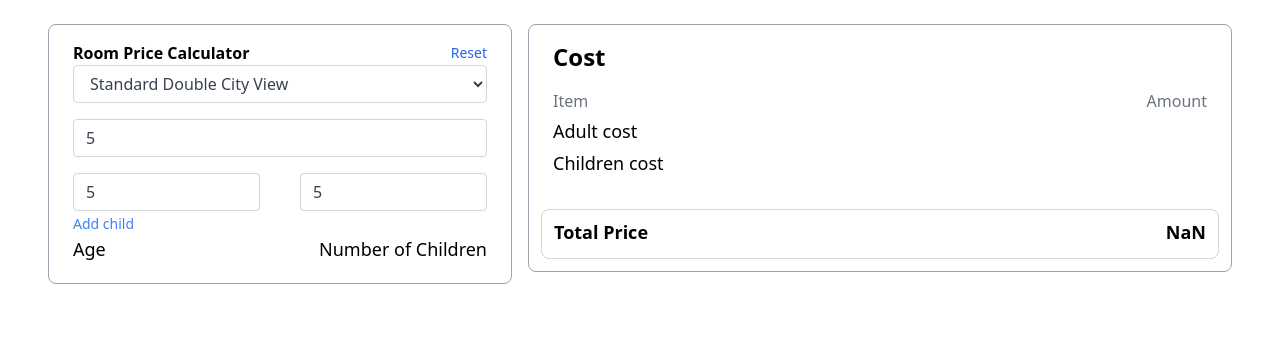
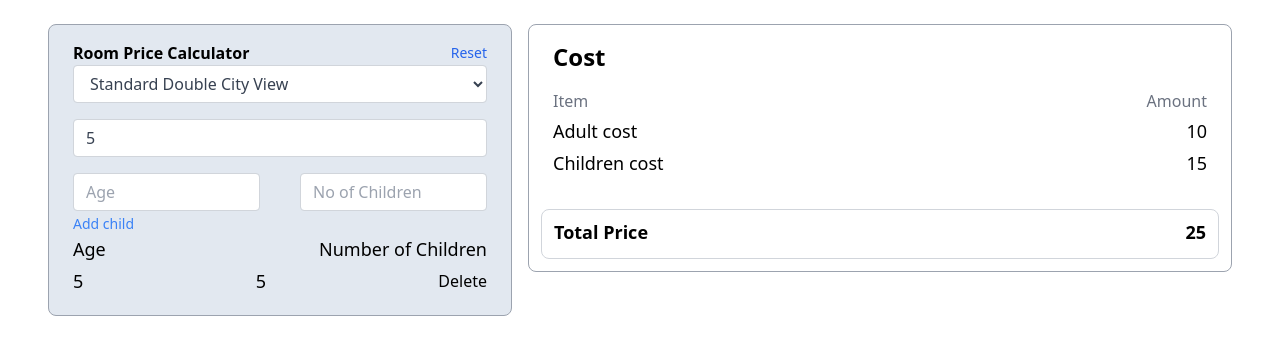
Before and after one commit to anjana96n/room-price-calculator, a React (Create React App) app: page / in a window 1280 px wide. Both pictures are taken after typing "5", "5", "5" into the empty fields and a click on the button "Add child". Shown: the top 354 px of the page. Built offline with nearby package versions, Linux system fonts and the light colour scheme.

Commit message:
Cost function added for testing values

```diff
--- a/src/App.js
+++ b/src/App.js
@@ -1,26 +1,17 @@
 //import logo from "./logo.svg";
 // import './App.css';
-import React, { useState } from "react";
 import Cost from "./components/Cost";
-import FormData from "./components/FormData";
+import Form from "./components/FormData";
 
 function App() {
-  // const [authState, setAuthState] = useState({
-  //   room: 0,
-  //   adults: 0,
-  //   numOfChildren: 0,
-  //   age: 0,
-  // });
-  // const [authState, setAuthState] = useState({});
-
   return (
     <div className="App max-h-screen py-6 px-12">
       <div className="sm:grid grid-cols-5 gap-4">
-        <div className="col-span-2 border border-1 border-gray-400 rounded-lg">
-          <FormData />
+        <div className="col-span-2 border border-1 border-gray-400 rounded-lg bg-slate-200">
+          <Form />
         </div>
         <div className="col-span-3">
-          <div className="border border-1 rounded-lg border-gray-400">
+          <div className="border border-1 rounded-lg border-gray-400 ">
             <Cost />
           </div>
         </div>
--- a/src/components/Cost.jsx
+++ b/src/components/Cost.jsx
@@ -1,6 +1,57 @@
-import React from "react";
+import React, { useContext, useEffect, useState } from "react";
+import { InputContext } from "../context/InputContext.js";
 
-function Cost({ adultCost, childrenCost }) {
+function Cost() {
+  const { adults, room, childrenArr } = useContext(InputContext);
+
+  const [adultCost, setAdultCost] = useState(0);
+  const [childrenCost, setChildrenCost] = useState(0);
+
+  const AdultCost = (room, adults) => {
+    setAdultCost(adults * 2);
+    if (room === "1") {
+      setAdultCost(adults * 5);
+    } else if (room === "2") {
+      setAdultCost(adults * 8);
+    }
+  };
+
+  const ChildrenCost = (room, childrenArr, childrenCost) => {
+    setChildrenCost(0);
+
+    childrenArr.forEach((child) => {
+      if (child.age >= 0 && child.age <= 5) {
+        setChildrenCost((a) => a + child.numOfChildren * 3);
+      } else if (child.age <= 12) {
+        setChildrenCost((a) => a + child.numOfChildren * 4);
+      }
+    });
+
+    if (room === "1") {
+      setChildrenCost(0);
+      childrenArr.forEach((child) => {
+        if (child.age >= 0 && child.age <= 5) {
+          setChildrenCost((a) => a + child.numOfChildren * 6);
+        } else if (child.age <= 12) {
+          setChildrenCost((a) => a + child.numOfChildren * 7);
+        }
+      });
+    } else if (room === "2") {
+      setChildrenCost(0);
+      childrenArr.forEach((child) => {
+        if (child.age >= 0 && child.age <= 5) {
+          setChildrenCost((a) => a + child.numOfChildren * 9);
+        } else if (child.age <= 12) {
+          setChildrenCost((a) => a + child.numOfChildren * 10);
+        }
+      });
+    }
+  };
+  useEffect(() => {
+    AdultCost(room, adults);
+    ChildrenCost(room, childrenArr);
+  }, [room, adults, childrenArr]);
+
   return (
     <div className="">
       <div className="px-6 py-4">
--- a/src/components/FormData.jsx
+++ b/src/components/FormData.jsx
@@ -1,43 +1,40 @@
-import React, { useContext, useState } from "react";
-import { InputContext } from "../context/InputContext";
+import React, { useContext } from "react";
+import { InputContext } from "../context/InputContext.js";
 
 function FormData() {
-
-  const { numberOfAdults, numberOfChildrenCat1, numberOfChildrenCat2, roomType, setNmberOfAdults, setNumberOfChildrenCat1, setNumberOfChildrenCat2, setRoomType } = useContext(InputContext)
-
-  const [childrenAge, setChildrenAge] = useState();
-  const [childrenNumber, setChildrenNumber] = useState();
+  // const [age, setAge] = useState("");
+  // const [numOfChildren, setNumOfChildren] = useState("");
   // const [adults, setAdults] = useState("");
   // const [room, setRoom] = useState("");
 
-  const [childrenAgeArr, setChildrenAgeArr] = useState([]);
-  const [childrenCountArr, setChildrenCountArr] = useState([]);
+  // const [childrenArr, setChildrenArr] = useState([]);
 
-  // for reset button
+  const {
+    age,
+    setAge,
+    numOfChildren,
+    setNumOfChildren,
+    adults,
+    setAdults,
+    room,
+    setRoom,
+    childrenArr,
+    setChildrenArr,
+  } = useContext(InputContext);
+
   const handleForm = (value) => {
     console.log(value);
     alert(value);
   };
 
   const addChild = () => {
-    if (childrenAge === null || childrenNumber === null) {
+    if (age.length === 0 || numOfChildren.length === 0) {
       alert("Fill both age and number of children");
-    }
-    else{
-      if(childrenAge>=0 && childrenAge<=12){
-        childrenAge<=5 ? setNumberOfChildrenCat1(numberOfChildrenCat1+childrenNumber) : setNumberOfChildrenCat2(numberOfChildrenCat1+childrenNumber)
-
-        while(childrenNumber<=0){
-          // add childrens age
-          // add childrens count
-
-        }
-
-
-
-        // setChildrenAgeArr(...childrenAgeArr+1)
-        // setChildrenCountArr(...childrenCountArr+1)
-      }
+    } else {
+      setChildrenArr(
+        (prev) => [...prev, { age, numOfChildren }],
+        (setAge(""), setNumOfChildren(""))
+      );
     }
   };
 
@@ -45,37 +42,27 @@ function FormData() {
     //   if (index > -1) { // only splice array when item is found
     //   array.splice(index, 1); // 2nd parameter means remove one item only
     // }
-    // setChildrenArr((prev) => {
-    //   prev.splice(idx, 1);
-    //   return [...prev];
-    // });
-  }
+    setChildrenArr((prev) => {
+      prev.splice(idx, 1);
+      return [...prev];
+    });
+  };
 
   return (
     <div className="px-6 py-4">
-      {console.log(roomType)}
+      {console.log(room)}
       <div className="flex justify-between">
         <span className="font-bold">Room Price Calculator </span>
         <button onClick={handleForm} className="text-sm">
           <span className="text-blue-600">Reset</span>
         </button>
       </div>
+
       <div className="mb-4">
-        {/* <input
-          name="roo"
-          required
-          type="number"
-          min="0"
-          value={adults}
-          onChange={(e) => setAdults(e.target.value)}
-          placeholder="No of Adults"
-          className="peer form-control block w-full px-3 py-1.5 text-base font-normal text-gray-700 bg-white bg-clip-padding border border-solid border-gray-300 rounded transition ease-in-out m-0 focus:text-gray-700 focus:bg-white focus:border-blue-600 focus:outline-none"
-        /> */}
-
         <select
           className="peer form-control block w-full px-3 py-1.5 text-base font-normal text-gray-700 bg-white bg-clip-padding border border-solid border-gray-300 rounded transition ease-in-out m-0 focus:text-gray-700 focus:bg-white focus:border-blue-600 focus:outline-none"
-          value={roomType}
-          onChange={(e) => setRoomType(e.target.value)}
+          value={room}
+          onChange={(e) => setRoom(e.target.value)}
         >
           <option value="0">Standard Double City View</option>
           <option value="1">Superior Twin City View</option>
@@ -89,15 +76,15 @@ function FormData() {
           required
           type="number"
           min="0"
-          value={numberOfAdults}
-          onChange={(e) => setNmberOfAdults(e.target.value)}
+          value={adults}
+          onChange={(e) => setAdults(e.target.value)}
           placeholder="No of Adults"
           className="peer form-control block w-full px-3 py-1.5 text-base font-normal text-gray-700 bg-white bg-clip-padding border border-solid border-gray-300 rounded transition ease-in-out m-0 focus:text-gray-700 focus:bg-white focus:border-blue-600 focus:outline-none"
         />
+        {/* <p className="text-sm invisible peer-invalid:visible text-red-500 font-light">
+          Please enter a valid email address
+        </p> */}
       </div>
-
-
-{/* children section starts */}
       <div className="flex gap-10">
         <div className="">
           <input
@@ -106,12 +93,14 @@ function FormData() {
             type="number"
             min="0"
             placeholder="Age"
-            value={childrenAge}
-            onChange={(e) => setChildrenAge(e.target.value)}
+            value={age}
+            onChange={(e) => setAge(e.target.value)}
             className="peer form-control block w-full px-3 py-1.5 text-base font-normal text-gray-700 bg-white bg-clip-padding border border-solid border-gray-300 rounded transition ease-in-out m-0 focus:text-gray-700 focus:bg-white focus:border-blue-600 focus:outline-none"
           />
+          {/* <p className="text-sm invisible peer-invalid:visible text-red-500 font-light">
+            Please enter a valid email address
+          </p> */}
         </div>
-
         <div className="">
           <input
             name="children"
@@ -119,27 +108,26 @@ function FormData() {
             type="number"
             min="0"
             placeholder="No of Children"
-            value={childrenNumber}
-            onChange={(e) => setChildrenNumber(e.target.value)}
+            value={numOfChildren}
+            onChange={(e) => setNumOfChildren(e.target.value)}
             className="peer form-control block w-full px-3 py-1.5 text-base font-normal text-gray-700 bg-white bg-clip-padding border border-solid border-gray-300 rounded transition ease-in-out m-0 focus:text-gray-700 focus:bg-white focus:border-blue-600 focus:outline-none"
           />
-
+          {/* <p className="text-sm invisible peer-invalid:visible text-red-500 font-light">
+            Please enter a valid email address
+          </p> */}
         </div>
       </div>
       <button onClick={addChild} className="text-blue-500 text-sm">
         Add child
       </button>
-{/* initial children details adding closed */}
-
-
       <div className="flex justify-between mb-1">
         <span className="text-lg">Age</span>
         <span className="text-lg">Number of Children</span>
       </div>
-      {childrenAgeArr.map((val, i) => (
+      {childrenArr.map((val, i) => (
         <div key={i} className="flex justify-between mb-1">
           <span className="text-lg">{val.age}</span>
-          <span className="text-lg">{val.numberOfChildren}</span>
+          <span className="text-lg">{val.numOfChildren}</span>
           <button onClick={() => handleDeleteClick(i)}>Delete</button>
         </div>
       ))}
--- a/src/context/InputContext.js
+++ b/src/context/InputContext.js
@@ -1,17 +1,32 @@
-import { createContext, useState } from "react";
+import React, { createContext, useState } from "react";
 
 export const InputContext = createContext();
 
-export default function InputContextProvider(props){
-    // const [age, setAge] = useState()
-    const [numberOfAdults, setNmberOfAdults] = useState()
-    const [numberOfChildrenCat1, setNumberOfChildrenCat1] = useState(0)
-    const [numberOfChildrenCat2, setNumberOfChildrenCat2] = useState(0)
-    const [roomType, setRoomType] = useState('')
+function InputContextProvider(props) {
+  const [age, setAge] = useState("");
+  const [numOfChildren, setNumOfChildren] = useState("");
+  const [adults, setAdults] = useState("");
+  const [room, setRoom] = useState("");
 
-    return(
-        <InputContext.Provider value={{numberOfAdults, numberOfChildrenCat1, numberOfChildrenCat2, roomType, setNmberOfAdults, setNumberOfChildrenCat1, setNumberOfChildrenCat2, setRoomType}}>
-            {props.children}
-        </InputContext.Provider>
-    )
+  const [childrenArr, setChildrenArr] = useState([]);
+  return (
+    <InputContext.Provider
+      value={{
+        age,
+        setAge,
+        numOfChildren,
+        setNumOfChildren,
+        adults,
+        setAdults,
+        room,
+        setRoom,
+        childrenArr,
+        setChildrenArr,
+      }}
+    >
+      {props.children}
+    </InputContext.Provider>
+  );
 }
+
+export default InputContextProvider;
```
